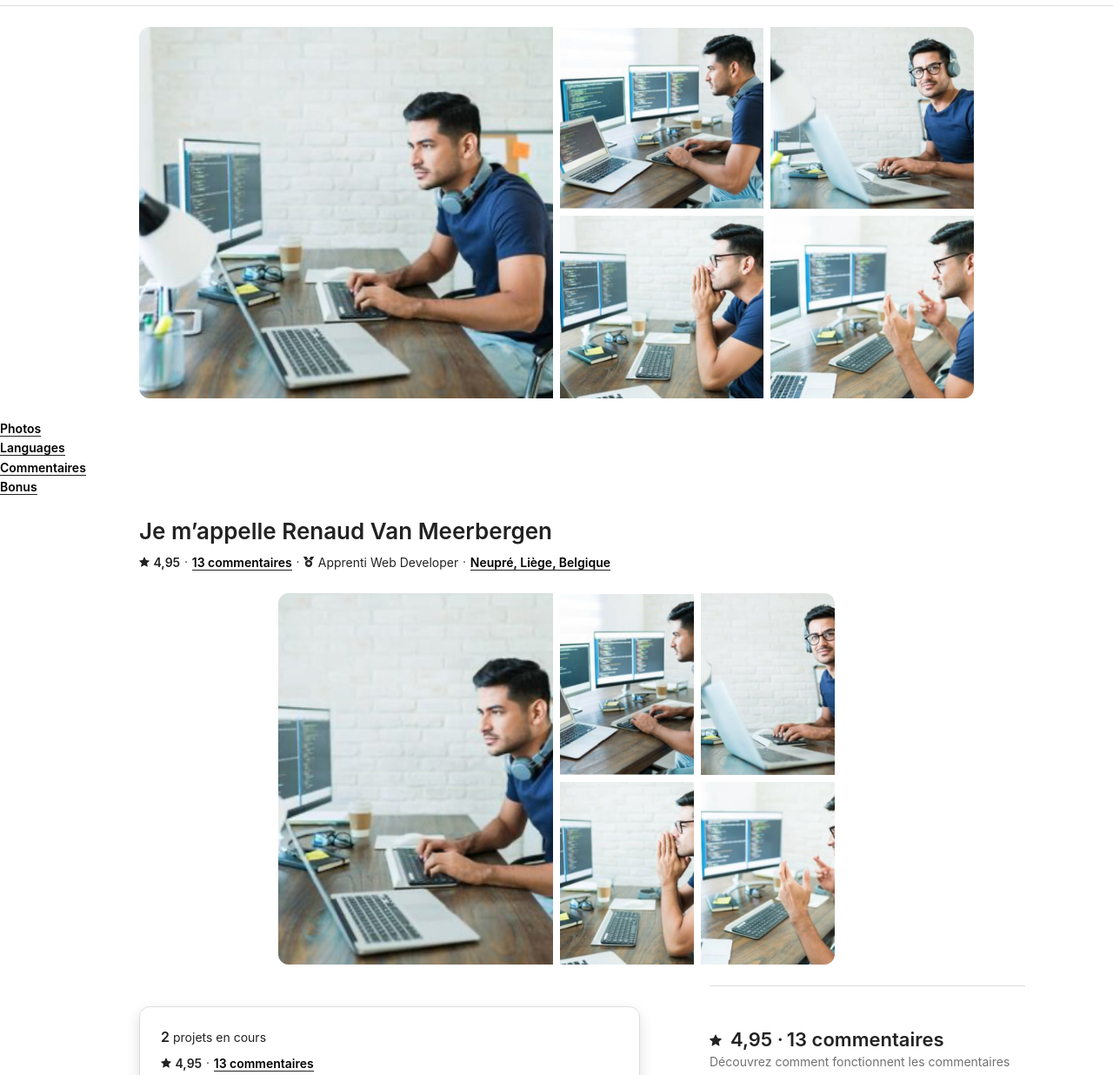
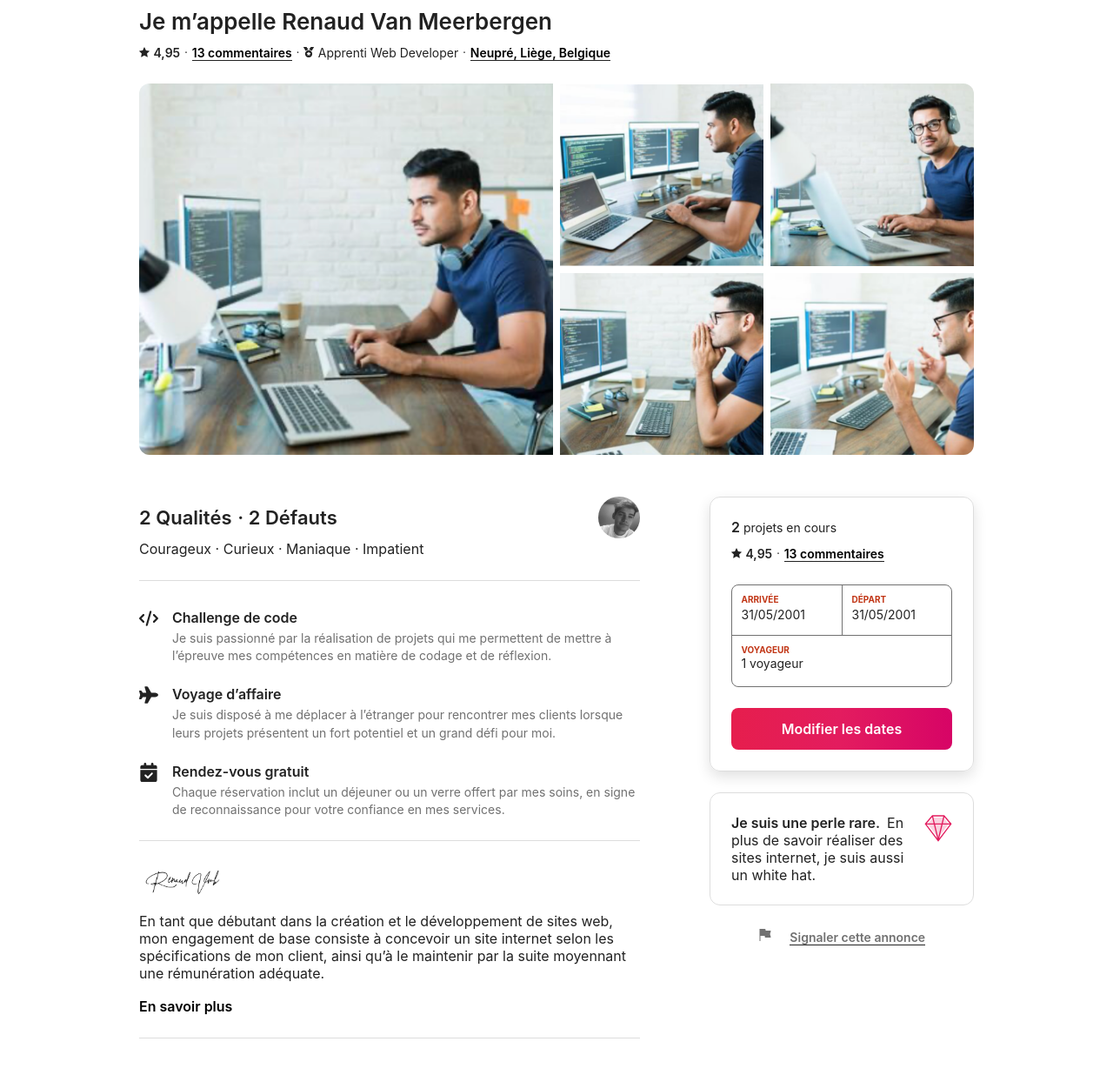
Before and after one commit to VanMeerbergenRenaud/cv-airbnb, a website: page index.html in a window 1280 px wide. Shown: the part 98-1334 px from the top of the page at 87% size. Drawn offline with Linux system fonts and the light colour scheme.

Commit message:
details, fixed menu
Signed-off-by: Van Meerbergen Renaud <113695652+VanMeerbergenRenaud@users.noreply.github.com>

```diff
--- a/src/sass/mediaquery.css
+++ b/src/sass/mediaquery.css
@@ -14,6 +14,9 @@ Nom Complet: 	Renaud Van Meerbergen
     }
 }
 @media screen and (min-width: 750px) {
+    .hide-tablet {
+        display: none;
+    }
     section.mes_photos {
         height: calc(50vw * 8 / 12);
         overflow: auto;
@@ -52,7 +55,7 @@ Nom Complet: 	Renaud Van Meerbergen
     .nice {
         display: none;
     }
-    main article:first-of-type {
+    main article:first-of-type div.first-div {
         position: relative;
         display: grid;
         grid-template-columns: 60% 1fr;
@@ -66,10 +69,10 @@ Nom Complet: 	Renaud Van Meerbergen
                              "fourthSection nice-desktop"
                              "fifthSection nice-desktop"
                              "sixthSection nice-desktop"
-                             "eighthSection nice-desktop"
-                             "commentaireSectionDesktop commentaireSectionDesktop"
+                             "eighthSection nice-desktop";
+                            /*"commentaireSectionDesktop commentaireSectionDesktop"
                              "seventhSection seventhSection"
-                             "bonusSection bonusSection";
+                             "bonusSection bonusSection";*/
     }
     .firstSection {
         grid-area: firstSection;
@@ -81,18 +84,19 @@ Nom Complet: 	Renaud Van Meerbergen
     .fifthSection { grid-area: fifthSection; }
     .sixthSection { grid-area: sixthSection; }
     .eighthSection { grid-area: eighthSection; }
-    .seventhSection { grid-area: seventhSection; }
     .nice-desktop { grid-area: nice-desktop; }
+    /*.seventhSection { grid-area: seventhSection; }
     .commentaireSectionDesktop { grid-area: commentaireSectionDesktop; }
-    .bonusSection { grid-area: bonusSection; }
+    .bonusSection { grid-area: bonusSection; }*/
 
     section.nice-desktop {
         display: block;
         position: sticky;
-        top: 10px;
+        top: 80px;
         border: none;
         grid-row-start: 1;
         grid-row-end: 8;
+        max-height: 36rem;
     }
     section.nice-desktop p:first-of-type {
         margin-bottom: 0.5em;
@@ -225,7 +229,7 @@ Nom Complet: 	Renaud Van Meerbergen
         display: none;
     }
     header div.header-desktop {
-        padding: 1em 10em;
+        padding: 0.35em 10em;
         display: grid; /* avec flex, le input search n'est pas pile au milieu... */
         grid-template-columns: repeat(3, 1fr);
         align-content: center;
@@ -239,6 +243,7 @@ Nom Complet: 	Renaud Van Meerbergen
     .header-desktop label {
         position: relative;
         display: inline-block;
+        padding: 0 1em;
     }
     /*.header-desktop label:hover {
         box-shadow: 0 2px 4px rgba(0, 0, 0, 0.18);
@@ -246,7 +251,7 @@ Nom Complet: 	Renaud Van Meerbergen
     .header-desktop label svg {
         position: absolute;
         top: 1.25em;
-        right: 2em;
+        right: 10%;
         padding: 0.625em;
         background-color: #FF385C;
         border-radius: 50px;
@@ -255,7 +260,7 @@ Nom Complet: 	Renaud Van Meerbergen
     .search__input {
         margin: 1em;
         border: 1px solid rgb(221, 221, 221);
-        padding: 1em 5.25em 1em 1.75em;
+        padding: 1em 8em 1em 1.75em;
         background-color: transparent;
         box-shadow: rgba(0, 0, 0, 0.08) 0 1px 2px, rgba(0, 0, 0, 0.05) 0 4px 12px;
         line-height: 1.25;
@@ -318,7 +323,7 @@ Nom Complet: 	Renaud Van Meerbergen
     button[aria-expanded="true"] + .menu {
         position: absolute;
         padding: 0.5rem 0;
-        top: 11vh;
+        top: 9vh;
         right: 13.5vw;
         background-color: white;
         border-radius: 1em;
@@ -355,6 +360,40 @@ Nom Complet: 	Renaud Van Meerbergen
     main {
         padding: 1.5em 10em;
     }
+
+    nav.desktop-menu {
+        display: block;
+        width: 100%;
+        z-index: 1000;
+        top: -100px;
+        left: 0;
+        right: 0;
+        position: fixed;
+        background-color: white;
+        border-bottom: 1px solid rgb(221, 221, 221);
+    }
+    nav.desktop-menu ul {
+        display: flex;
+        align-content: center;
+        align-items: center;
+        padding-left: 1.5rem;
+    }
+    nav.desktop-menu li {
+        border: none;
+    }
+    nav.desktop-menu a {
+        display: inline-block;
+        border: none;
+        padding: 2rem 1rem;
+        border-bottom: 2px solid transparent;
+        text-decoration: none;
+    }
+    nav.desktop-menu a:hover {
+        border-bottom: 2px solid #222222;
+    }
+    .desktop-menu.show {
+        top: 0;
+    }
     .fourthSection, .fifthSection, .sixthSection, .seventhSection, .eighthSection, .bonusSection {
         padding: 3em 0;
     }
@@ -389,6 +428,7 @@ Nom Complet: 	Renaud Van Meerbergen
     .seventhSection img {
         max-height: 480px;
     }
+
     .commentaireSectionDesktop {
         padding: 3em 0;
     }
@@ -560,10 +600,11 @@ Nom Complet: 	Renaud Van Meerbergen
     .concurrents ul li {
         padding-left: 0;
     }
-}
-
-@media screen and (min-width: 1350px) {
-    .header-desktop label svg {
-        right: 5.75em; /* 2em before */
+    header section.mes_photos {
+        display: none;
+    }
+    main section.mes_photos {
+        display: grid;
+        margin: 1.5em 0;
     }
 }
--- a/src/sass/style.css
+++ b/src/sass/style.css
@@ -678,6 +678,7 @@ section.assistance {
     align-items: center;
     justify-content: space-between;
     border-top: 1px solid rgb(221, 221, 221);
+    z-index: 100;
 }
 .prendreReservation p {
     margin-right: 1em;
@@ -761,3 +762,6 @@ a.btnReservation {
     font-size: 1em;
     line-height: 1.5;
 }
+main section.mes_photos {
+    display: none;
+}
```
